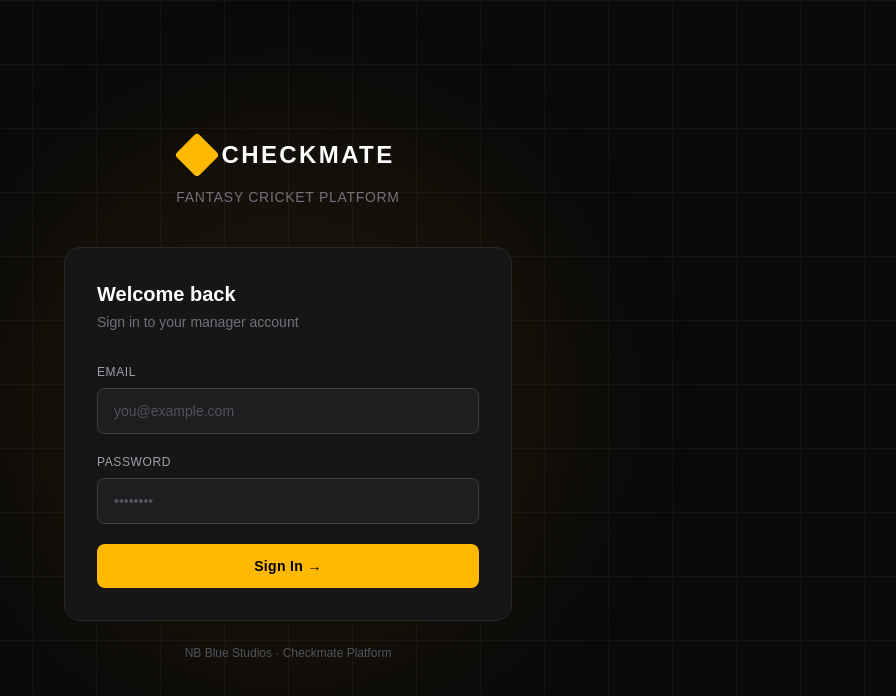
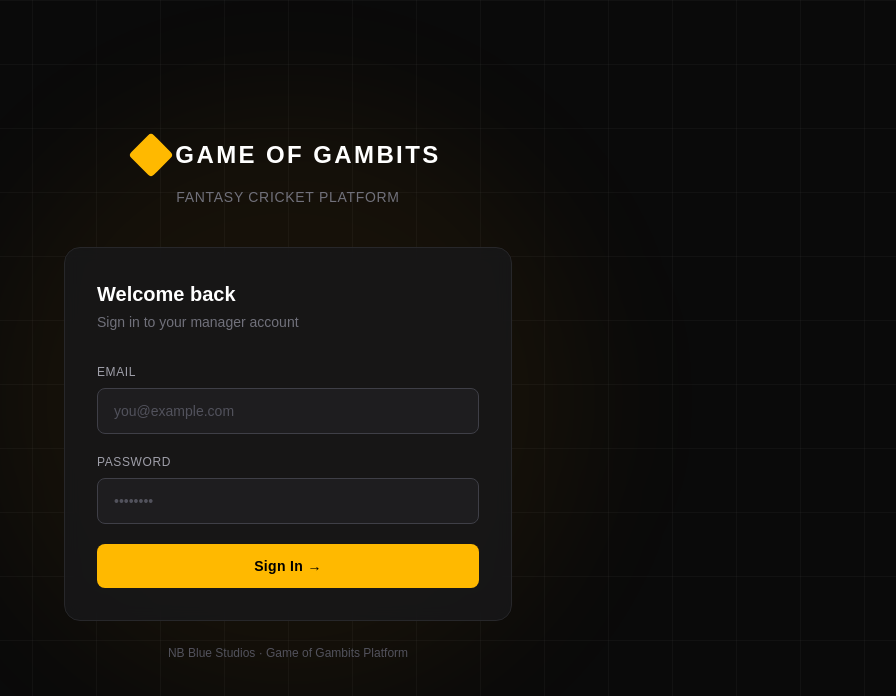
Before and after one commit to bushpalaneelima/checkmate, a Next.js app: page /login in a window 1280 px wide. Shown: the top 696 px of the page, without its empty margins (352-1248 px from the left). Built offline with nearby package versions, Linux system fonts and the light colour scheme.

Commit message:
Update page.tsx

```diff
--- a/app/login/page.tsx
+++ b/app/login/page.tsx
@@ -56,7 +56,7 @@ export default function LoginPage() {
         <div className="text-center mb-10">
           <div className="inline-flex items-center gap-2 mb-4">
             <div className="w-8 h-8 bg-amber-400 rotate-45 rounded-sm" />
-            <span className="text-white font-bold text-2xl tracking-widest uppercase">Checkmate</span>
+            <span className="text-white font-bold text-2xl tracking-widest uppercase">Game of Gambits</span>
           </div>
           <p className="text-zinc-500 text-sm tracking-wider uppercase">Fantasy Cricket Platform</p>
         </div>
@@ -113,7 +113,7 @@ export default function LoginPage() {
 
         {/* Footer */}
         <p className="text-center text-zinc-600 text-xs mt-6">
-          NB Blue Studios · Checkmate Platform
+          NB Blue Studios · Game of Gambits Platform
         </p>
       </div>
     </div>
```
